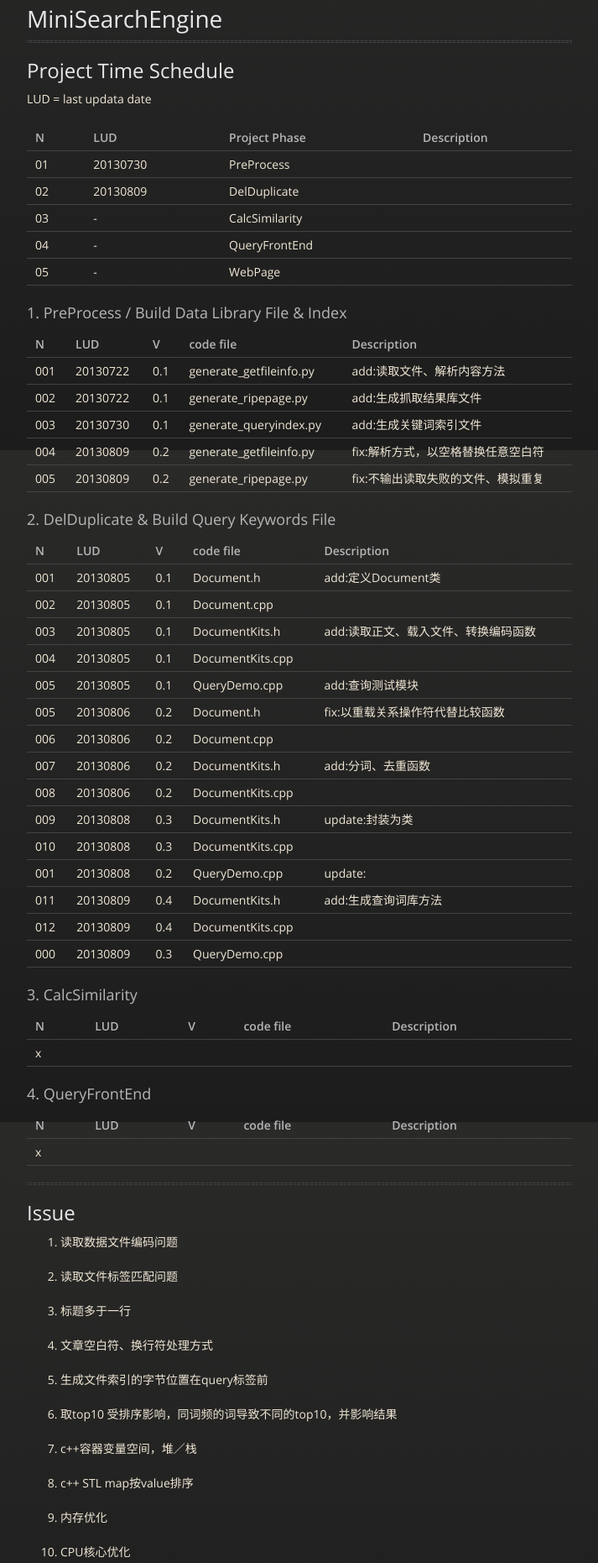
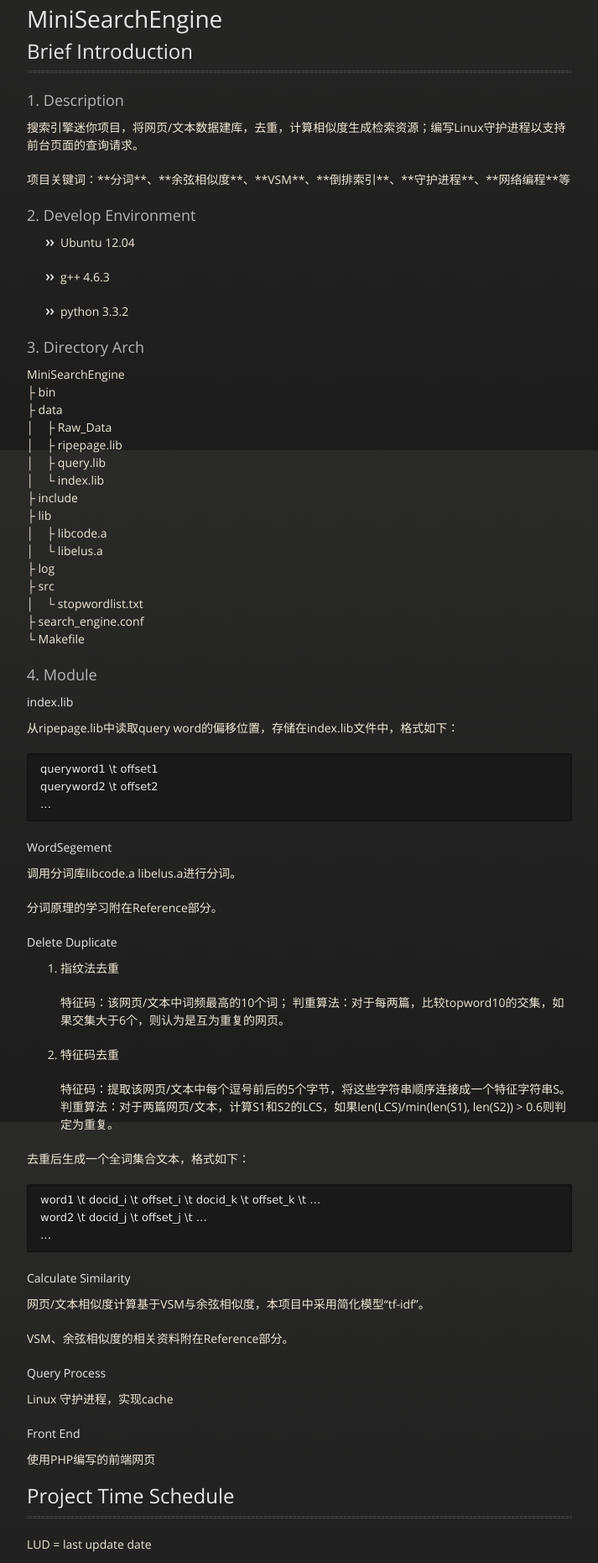
Before and after one commit to CubeSugar/MiniSearchEngine, a plain HTML site: page index.html in a window 1280 px wide. Shown: the part 264-2125 px from the top of the page at 84% size, without its empty margins (283-996 px from the left). Drawn offline with nearby package versions, Linux system fonts and the light colour scheme.

```diff
--- a/index.html
+++ b/index.html
@@ -41,10 +41,108 @@
         <h1>
 <a name="minisearchengine" class="anchor" href="#minisearchengine"><span class="octicon octicon-link"></span></a>MiniSearchEngine</h1>
 
-<hr><h2>
+<h2>
+<a name="brief-introduction" class="anchor" href="#brief-introduction"><span class="octicon octicon-link"></span></a>Brief Introduction</h2>
+
+<hr><h3>
+<a name="1-description" class="anchor" href="#1-description"><span class="octicon octicon-link"></span></a>1. Description</h3>
+
+<p>搜索引擎迷你项目，将网页/文本数据建库，去重，计算相似度生成检索资源；编写Linux守护进程以支持前台页面的查询请求。</p>
+
+<p>项目关键词：**分词**、**余弦相似度**、**VSM**、**倒排索引**、**守护进程**、**网络编程**等</p>
+
+<h3>
+<a name="2-develop-environment" class="anchor" href="#2-develop-environment"><span class="octicon octicon-link"></span></a>2. Develop Environment</h3>
+
+<ul>
+<li><p>Ubuntu 12.04</p></li>
+<li><p>g++ 4.6.3</p></li>
+<li><p>python 3.3.2</p></li>
+</ul><h3>
+<a name="3-directory-arch" class="anchor" href="#3-directory-arch"><span class="octicon octicon-link"></span></a>3. Directory Arch</h3>
+
+<p>
+MiniSearchEngine<br>
+├ bin<br>
+├ data<br>
+│    ├ Raw_Data<br>
+│    ├ ripepage.lib<br>
+│    ├ query.lib<br>
+│    └ index.lib<br>
+├ include<br>
+├ lib<br>
+│    ├ libcode.a<br>
+│    └ libelus.a<br>
+├ log<br>
+├ src<br>
+│    └ stopwordlist.txt<br>
+├ search_engine.conf<br>
+└ Makefile<br></p>
+
+<h3>
+<a name="4-module" class="anchor" href="#4-module"><span class="octicon octicon-link"></span></a>4. Module</h3>
+
+<h4>
+<a name="indexlib" class="anchor" href="#indexlib"><span class="octicon octicon-link"></span></a>index.lib</h4>
+
+<p>从ripepage.lib中读取query word的偏移位置，存储在index.lib文件中，格式如下：</p>
+
+<pre><code>queryword1 \t offset1
+queryword2 \t offset2
+…
+</code></pre>
+
+<h4>
+<a name="wordsegement" class="anchor" href="#wordsegement"><span class="octicon octicon-link"></span></a>WordSegement</h4>
+
+<p>调用分词库libcode.a libelus.a进行分词。</p>
+
+<p>分词原理的学习附在Reference部分。</p>
+
+<h4>
+<a name="delete-duplicate" class="anchor" href="#delete-duplicate"><span class="octicon octicon-link"></span></a>Delete Duplicate</h4>
+
+<ol>
+<li>
+<p>指纹法去重</p>
+
+<p>特征码：该网页/文本中词频最高的10个词；
+判重算法：对于每两篇，比较topword10的交集，如果交集大于6个，则认为是互为重复的网页。</p>
+</li>
+<li>
+<p>特征码去重</p>
+
+<p>特征码：提取该网页/文本中每个逗号前后的5个字节，将这些字符串顺序连接成一个特征字符串S。
+判重算法：对于两篇网页/文本，计算S1和S2的LCS，如果len(LCS)/min(len(S1), len(S2)) &gt; 0.6则判定为重复。</p>
+</li>
+</ol><p>去重后生成一个全词集合文本，格式如下：</p>
+
+<pre><code>word1 \t docid_i \t offset_i \t docid_k \t offset_k \t …
+word2 \t docid_j \t offset_j \t …
+…
+</code></pre>
+
+<h4>
+<a name="calculate-similarity" class="anchor" href="#calculate-similarity"><span class="octicon octicon-link"></span></a>Calculate Similarity</h4>
+
+<p>网页/文本相似度计算基于VSM与余弦相似度，本项目中采用简化模型“tf-idf”。</p>
+
+<p>VSM、余弦相似度的相关资料附在Reference部分。</p>
+
+<h4>
+<a name="query-process" class="anchor" href="#query-process"><span class="octicon octicon-link"></span></a>Query Process</h4>
+
+<p>Linux 守护进程，实现cache</p>
+
+<h4>
+<a name="front-end" class="anchor" href="#front-end"><span class="octicon octicon-link"></span></a>Front End</h4>
+
+<p>使用PHP编写的前端网页</p>
+
+<h2>
 <a name="project-time-schedule" class="anchor" href="#project-time-schedule"><span class="octicon octicon-link"></span></a>Project Time Schedule</h2>
 
-<p>LUD = last updata date</p>
+<hr><p>LUD = last update date</p>
 
 <table>
 <thead><tr>
@@ -56,7 +154,7 @@
 <tbody>
 <tr>
 <td align="left">01</td>
-<td align="left">20130730</td>
+<td align="left">20130809</td>
 <td align="left">PreProcess</td>
 <td align="left"></td>
 </tr>
@@ -68,7 +166,7 @@
 </tr>
 <tr>
 <td align="left">03</td>
-<td align="left">-</td>
+<td align="left">20130812</td>
 <td align="left">CalcSimilarity</td>
 <td align="left"></td>
 </tr>
@@ -101,35 +199,35 @@
 <td align="center">001</td>
 <td align="left">20130722</td>
 <td align="left">0.1</td>
-<td align="left">generate_getfileinfo.py</td>
+<td align="left">getfileinfo.py</td>
 <td align="left">add:读取文件、解析内容方法</td>
 </tr>
 <tr>
 <td align="center">002</td>
 <td align="left">20130722</td>
 <td align="left">0.1</td>
-<td align="left">generate_ripepage.py</td>
+<td align="left">ripepage.py</td>
 <td align="left">add:生成抓取结果库文件</td>
 </tr>
 <tr>
 <td align="center">003</td>
 <td align="left">20130730</td>
 <td align="left">0.1</td>
-<td align="left">generate_queryindex.py</td>
+<td align="left">queryindex.py</td>
 <td align="left">add:生成关键词索引文件</td>
 </tr>
 <tr>
 <td align="center">004</td>
 <td align="left">20130809</td>
 <td align="left">0.2</td>
-<td align="left">generate_getfileinfo.py</td>
+<td align="left">getfileinfo.py</td>
 <td align="left">fix:解析方式，以空格替换任意空白符</td>
 </tr>
 <tr>
 <td align="center">005</td>
 <td align="left">20130809</td>
 <td align="left">0.2</td>
-<td align="left">generate_ripepage.py</td>
+<td align="left">ripepage.py</td>
 <td align="left">fix:不输出读取失败的文件、模拟重复</td>
 </tr>
 </tbody>
@@ -244,7 +342,7 @@
 <td align="left"></td>
 </tr>
 <tr>
-<td align="center">000</td>
+<td align="center">013</td>
 <td align="left">20130809</td>
 <td align="left">0.3</td>
 <td align="left">QueryDemo.cpp</td>
@@ -262,15 +360,34 @@
 <th align="left">code file</th>
 <th align="left">Description</th>
 </tr></thead>
-<tbody><tr>
-<td align="center">x</td>
+<tbody>
+<tr>
+<td align="center">001</td>
+<td align="left">20130812</td>
+<td align="left">0.5</td>
+<td align="left">DocumentKits.h</td>
+<td align="left">add:初始化文档向量、计算相似度方法</td>
+</tr>
+<tr>
+<td align="center">002</td>
+<td align="left">20130812</td>
+<td align="left">0.5</td>
+<td align="left">DocumentKits.cpp</td>
 <td align="left"></td>
-<td align="left"></td>
-<td align="left"></td>
-<td align="left"></td>
-</tr></tbody>
+</tr>
+<tr>
+<td align="center">003</td>
+<td align="left">20130812</td>
+<td align="left">0.4</td>
+<td align="left">QueryDemo.cpp</td>
+<td align="left">update:测试计算相似度</td>
+</tr>
+</tbody>
 </table><h3>
-<a name="4-queryfrontend" class="anchor" href="#4-queryfrontend"><span class="octicon octicon-link"></span></a>4. QueryFrontEnd</h3>
+<a name="4-query-process" class="anchor" href="#4-query-process"><span class="octicon octicon-link"></span></a>4. Query Process</h3>
+
+<h3>
+<a name="5-queryfrontend" class="anchor" href="#5-queryfrontend"><span class="octicon octicon-link"></span></a>5. QueryFrontEnd</h3>
 
 <table>
 <thead><tr>
@@ -281,16 +398,16 @@
 <th align="left">Description</th>
 </tr></thead>
 <tbody><tr>
-<td align="center">x</td>
+<td align="center">-</td>
 <td align="left"></td>
 <td align="left"></td>
 <td align="left"></td>
 <td align="left"></td>
 </tr></tbody>
-</table><hr><h2>
+</table><h2>
 <a name="issue" class="anchor" href="#issue"><span class="octicon octicon-link"></span></a>Issue</h2>
 
-<ol>
+<hr><ol>
 <li><p>读取数据文件编码问题</p></li>
 <li><p>读取文件标签匹配问题</p></li>
 <li><p>标题多于一行</p></li>
@@ -300,15 +417,26 @@
 <li><p>c++容器变量空间，堆／栈</p></li>
 <li><p>c++ STL map按value排序</p></li>
 <li><p>内存优化</p></li>
-<li><p>CPU核心优化</p></li>
+<li><p>多线程优化</p></li>
+</ol><h2>
+<a name="q--a" class="anchor" href="#q--a"><span class="octicon octicon-link"></span></a>Q &amp; A</h2>
+
+<hr><h2>
+<a name="some-comment" class="anchor" href="#some-comment"><span class="octicon octicon-link"></span></a>Some Comment</h2>
+
+<hr><ol>
+<li><p>设计模式 单例模式etc</p></li>
+<li><p>rebuild 重构概念</p></li>
+<li><p>缓存cache</p></li>
 </ol><hr><h2>
-<a name="qa" class="anchor" href="#qa"><span class="octicon octicon-link"></span></a>Q&amp;A</h2>
+<a name="reference" class="anchor" href="#reference"><span class="octicon octicon-link"></span></a>Reference</h2>
 
 <ol>
-<li><p>设计模式 单例模式etc</p></li>
-<li><p>rebuild 重构概念</p></li>
-</ol><hr><h2>
-<a name="some-comment" class="anchor" href="#some-comment"><span class="octicon octicon-link"></span></a>Some Comment</h2>
+<li>分词原理</li>
+<li>VSM</li>
+<li>余弦相似度</li>
+<li>文本聚类</li>
+</ol>
       </section>
 
     </div>
```
Also changed, not shown: params.json (+1 -1 lines).
